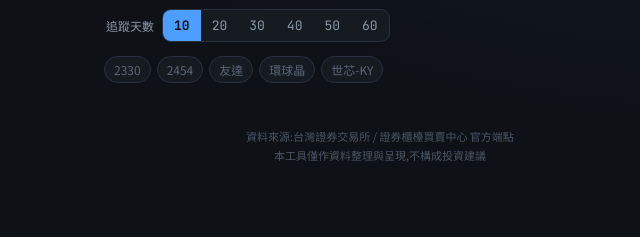
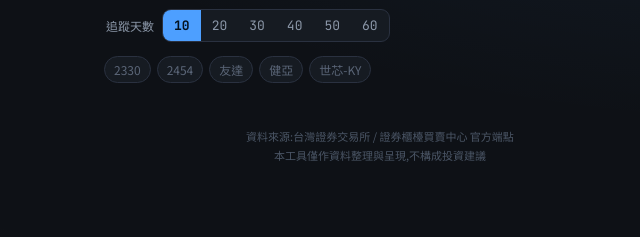
Before and after one commit to wuahe/stock-openrate2, a website: page public/index.html in a window 1280 px wide. Shown: the part 231-468 px from the top of the page, 260-900 px from the left. Drawn offline with Linux system fonts and the light colour scheme; a web font is replaced by a local one.

Commit message:
chore: update stock quick link

```diff
--- a/public/index.html
+++ b/public/index.html
@@ -250,7 +250,7 @@
 
     <div class="hint" id="hint">
       <span>2330</span><span>2454</span><span>友達</span>
-      <span>環球晶</span><span>世芯-KY</span>
+      <span>健亞</span><span>世芯-KY</span>
     </div>
   </header>
 
```
